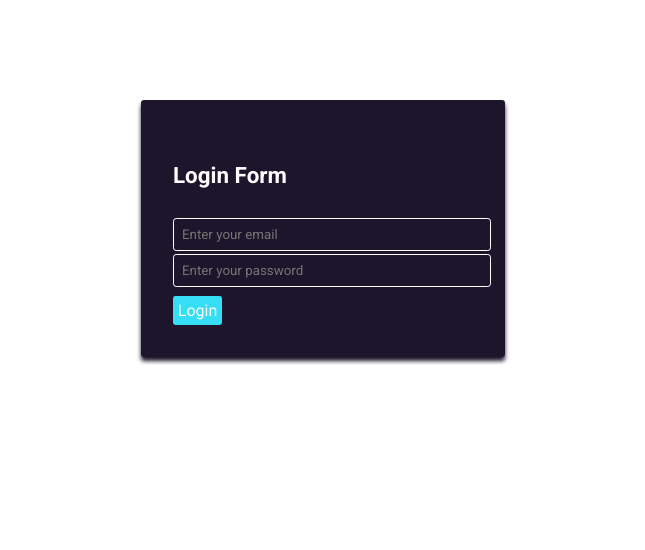
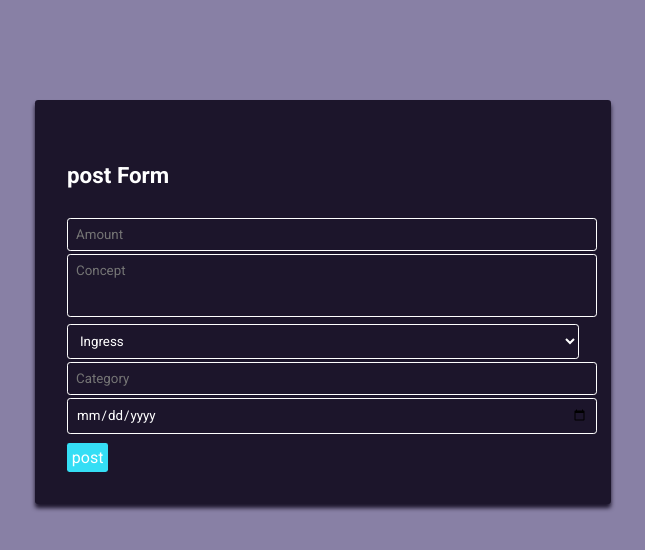
Before and after one commit to chucho523/challenge-alkemy, a React (Create React App) app in the folder app-wallet/: page / in a window 1280 px wide. Shown: the top 550 px of the page, without its empty margins (317-962 px from the left). Built offline with nearby package versions, Linux system fonts and the light colour scheme.

Commit message:
'add transaction' page added to front-end

```diff
--- a/app-wallet/src/App.js
+++ b/app-wallet/src/App.js
@@ -1,10 +1,11 @@
 import React from 'react';
-import RegisterView from './views/Register';
-import LoginView from './views/Login';
+/* import RegisterView from './views/Register';
+import LoginView from './views/Login'; */
+import PostTransactionView from './views/PostTransaction';
 function App() {
   return (
     <div className="App">
-      <LoginView></LoginView>
+      <PostTransactionView></PostTransactionView>
     </div>
   );
 }
--- /dev/null
+++ b/app-wallet/src/components/common/PostUpdateTransaction/index.js
@@ -0,0 +1,97 @@
+import React, {Fragment} from 'react'
+import postTransaction from '../../../services/postTransaction';
+import GenericButton from '../GenericButton';
+import {Formik} from 'formik';
+import './styles.scss';
+
+const PostUpdateTransaction = ({type}) => {
+    return (
+            <Fragment>
+                <Formik
+                    initialValues={{
+                        amount: '',
+                        concept:'',
+                        type:'ingress',
+                        category:'',
+                        date: ''
+                    }}
+                    //validate errors
+                    validate= {(values => {
+                        const errors = {};
+                        //errors amount
+                        if(!values.amount){
+                            errors.amount = 'Required amount'
+                        }else if(!(values.amount>0)){
+                            errors.amount = "Enter a valid amount"
+                        }
+                        //errors concept
+                        if(!values.concept){
+                            errors.concept = 'Required concept'
+                        }else if(values.concept.length < 3){
+                            errors.concept = 'The concept must contain more than 3 characters'
+                        }
+                        if(!values.category){
+                            errors.category = 'Required category'
+                        }else if(values.category.length <3){
+                            errors.category = 'The concept must contain more than 3 characters'
+                        }
+                        if(!values.date){
+                            errors.date = "Required date"
+                        }
+                        return errors;
+                    })}
+                    onSubmit={(values, {setFieldError}) => {
+                        if(type === 'post'){
+                            //add transaction
+                            return postTransaction(values)
+                                .then(data => console.log(data))
+                                .catch((e) => {
+                                    const dataError = e.response.data.error;//get error
+                                    setFieldError(dataError.path, dataError.message)//set error
+                                })
+                        }else{
+                            //update transaction
+                            return postTransaction(values)
+                                .then(data => {
+                                   console.log(data);
+                                })
+                                .catch((e) => {
+                                    const dataError = e.response.data.error;//get error
+                                    setFieldError(dataError.path, dataError.message)//set error
+                                })
+                        }
+
+                    }}
+                >
+                    {
+                        ({errors, handleSubmit, handleChange, isSubmitting}) =>
+                            <form onSubmit={handleSubmit} className="registerForm">
+                                <h4>{type} Form</h4>
+                                <input className="controls" placeholder="Amount" name='amount' type="text" onChange={handleChange}></input>
+                                {errors.amount && <p>{errors.amount}</p> /* show error */}
+
+                                <textarea className="controls" maxLength="60" cols="30" rows="3" placeholder="Concept" name='concept' type="text" onChange={handleChange}></textarea>
+                                {errors.concept && <p>{errors.concept}</p>/* show error */}
+
+                                <select name="concept" defaultValue="ingress" className='controls'>
+                                    <option value="ingress">Ingress</option>
+                                    <option value="egress">Egress</option>
+
+                                </select>
+                                {errors.type && <p>{errors.type}</p> /* show error */}
+
+                                <input className="controls" placeholder="Category" name='category' type="text" onChange={handleChange}></input>
+                                {errors.category && <p>{errors.category}</p> /* show error */}
+
+                                <input name='date' className="controls" type="date" onChange={handleChange}></input>
+                                {errors.date && <p>{errors.date}</p> /* show error */}
+                                <GenericButton type="submit" disabled={isSubmitting} text={type} />
+
+                            </form>
+                    }
+                </Formik>
+            </Fragment>
+        )
+}
+
+export default PostUpdateTransaction
--- /dev/null
+++ b/app-wallet/src/components/common/PostUpdateTransaction/styles.scss
@@ -0,0 +1,44 @@
+@import '../../../styles/_colors.scss';
+$backgroundColor:#1c152b;
+
+.registerForm{
+   // width: 18.75rem;
+    position: absolute;
+    top: 0;
+    left: 0;
+    right: 0;
+    width: 40%;
+    background: $backgroundColor;
+    padding: 2rem;
+    margin: auto;
+    margin-top: 6.25rem;
+    border-radius: .2rem;
+    font-family: 'Roboto';
+    color:white;
+    box-shadow: 0px 4px 4px 0px #1c152b;
+
+    h4{
+        font-size: 1.4rem;
+    }
+
+    .controls{
+        width: 100%;
+        background: $backgroundColor;
+        border-radius: .2rem;
+        border: .5px solid white;
+        padding: .5rem;
+        margin-bottom: .2rem;
+        font-family: 'Roboto';
+        color: white;
+    }
+
+    textarea{
+        resize: none;
+    }
+
+    p{
+        width: 100%;
+        color: $errorColor;
+        font-size: .7rem;
+    }
+}
--- a/app-wallet/src/index.js
+++ b/app-wallet/src/index.js
@@ -1,6 +1,6 @@
 import React from 'react';
 import ReactDOM from 'react-dom';
-import './index.css';
+import './styles/index.scss';
 import App from './App';
 
 
--- a/app-wallet/src/services/postTransaction.js
+++ b/app-wallet/src/services/postTransaction.js
@@ -9,7 +9,7 @@ export default function postTransaction ({amount, concept, type, category, date}
     return axios.post(ENDPOINT+'/transactions', {amount, concept, type, category, date}, credentials)
 
     .then(response =>{
-        return response;
+        return response.data;
     })
 
 }
--- a/app-wallet/src/styles/_colors.scss
+++ b/app-wallet/src/styles/_colors.scss
@@ -3,3 +3,4 @@ $ingressColor: #00fc22;
 $egressColor: #fd3e3e;
 $errorColor: #ff0e0e;
 $btnLight: #35def5;
+$siteBackground: #8880a5;
--- a/app-wallet/src/index.css
+++ b/app-wallet/src/styles/index.scss
@@ -1,8 +1,11 @@
 @import url('https://fonts.googleapis.com/css2?family=Roboto:wght@300;400;700&display=swap');
+@import './_colors.scss';
+
 body {
   margin: 0;
   -webkit-font-smoothing: antialiased;
   -moz-osx-font-smoothing: grayscale;
   font-family: 'Roboto', sans-serif;
   font-weight: 400;
+  background: $siteBackground;
 }
--- /dev/null
+++ b/app-wallet/src/views/PostTransaction/index.js
@@ -0,0 +1,10 @@
+import React from 'react'
+import PostTransaction from '../../components/common/PostUpdateTransaction';
+
+const PostTransactionView = () => {
+    return (
+        <PostTransaction type={'post'}/>
+    )
+}
+
+export default PostTransactionView
```
Also changed, not shown: 1 other file (tests, documents, lock files or other folders).
